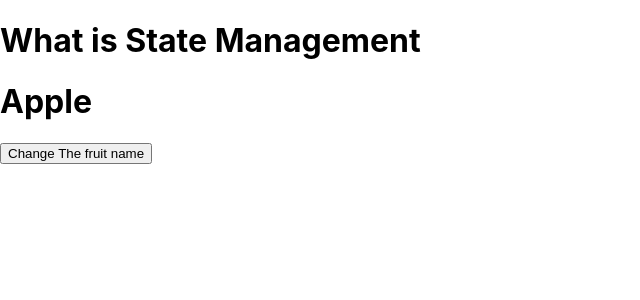
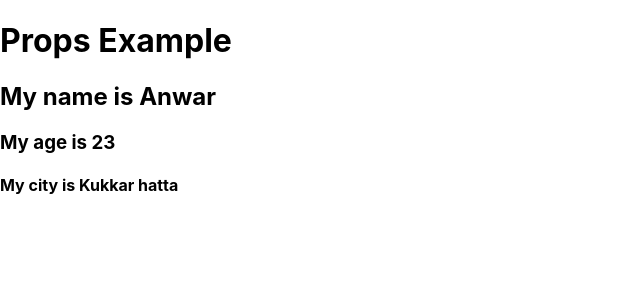
Before and after one commit to MAnwarulhaq/my-react-app, a React (Create React App) app: page / in a window 1280 px wide. Shown: the top 300 px of the page, without its empty margins (0-640 px from the left). Built offline with nearby package versions, Linux system fonts and the light colour scheme.

Commit message:
Update the code

```diff
--- a/src/App.js
+++ b/src/App.js
@@ -1,11 +1,11 @@
 
 import './App.css';
-import State from './State/State';
-
+import Props from './Props/Props';
 function App() {
   return (
     <>
-    <State />
+   <Props name="Anwar" age="23" city="Kukkar hatta"/>
+
     </>
   );
 }
--- /dev/null
+++ b/src/Props/Props.jsx
@@ -0,0 +1,43 @@
+// What is props in React?
+// Props in React JS (short for "properties") are a way to pass data from one component (usually parent) to another (usually child).
+//Basic Example
+
+// function Welcome(props) {
+//   return <h1>Hello, {props.name}!</h1>;
+// }
+
+// function App() {
+//   return <Welcome name="Anwar" />;
+// }
+
+//Explanation:
+// App is the parent.
+// Welcome is the child.
+// name="Anwar" is a prop.
+// Inside Welcome, we access it using props.name.
+
+// Oneway
+// import React from 'react'
+// const Props = (props) => {
+//   return (
+//     <div>
+//       <h1>Props Example</h1>
+//       <h2>My name is {props.name}</h2>
+//       <h3>My age is {props.age}</h3>
+//       <h4>My city is {props.city}</h4>
+//     </div>
+//   )
+// }
+
+// Using Destructuring
+const Props = ({ name, age, city }) => {
+  return (
+    <div>
+      <h1>Props Example</h1>
+      <h2>My name is {name}</h2>
+      <h3>My age is {age}</h3>
+      <h4>My city is {city}</h4>
+    </div>
+  );
+}
+export default Props
```
Also changed, not shown: src/Condition/MultipleCon.jsx (added, +22 -0 lines), src/Toggle/Toggle.jsx (added, +36 -0 lines).
